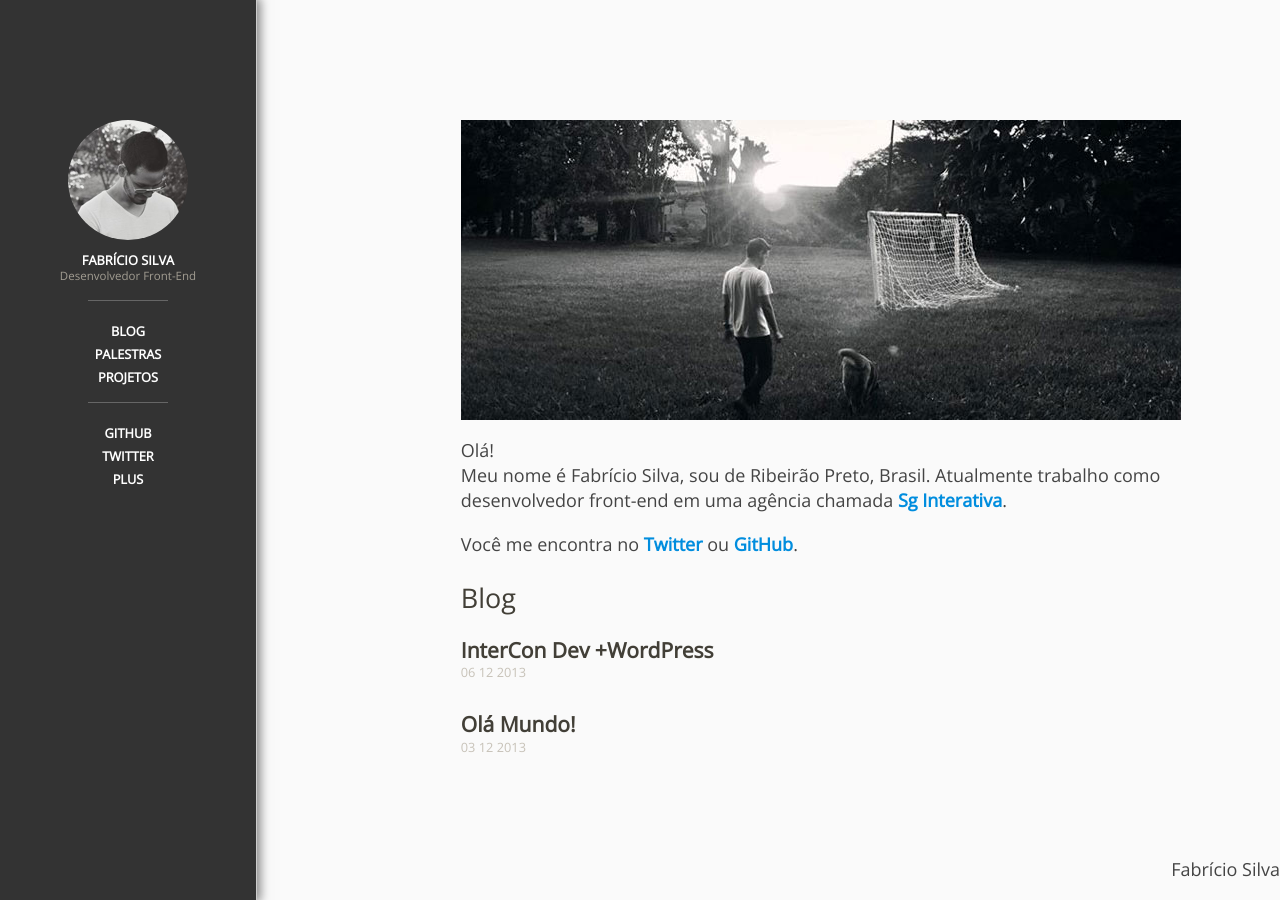
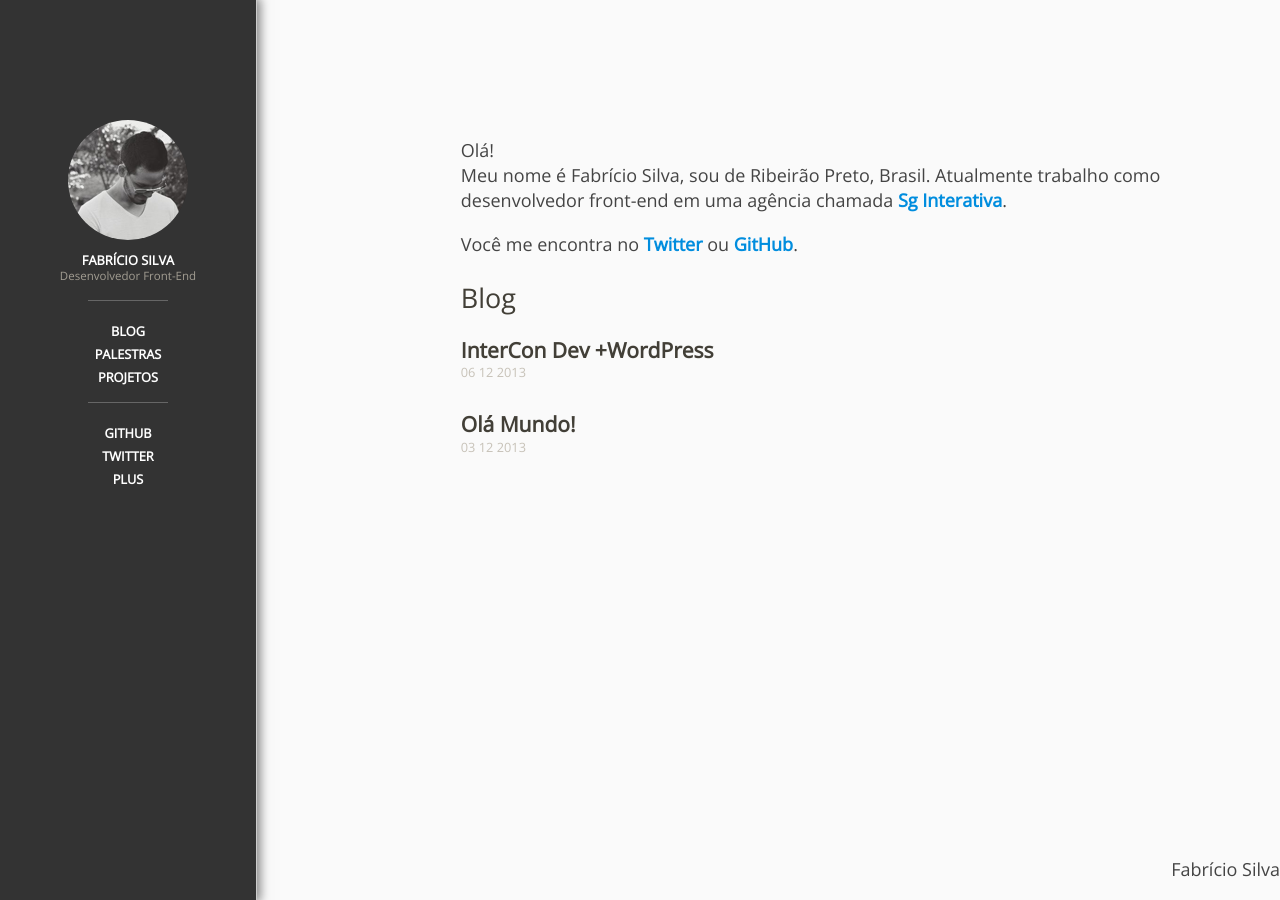
Before and after one commit to fabriciofmsilva/fabriciofmsilva.github.io, a Jekyll site: the page built from index.html, in a window 1280 px wide. Built offline with Jekyll 4.4.1, drawn with Linux system fonts in a browser that asks for light colours; nearby versions of some CDN libraries.

Commit message:
Edit Archives

```diff
--- a/blog/index.html
+++ b/blog/index.html
@@ -7,11 +7,6 @@ canonical: http://www.fabriciofmsilva.com.br/blog/
 
 <section class="main">
 <div class="content">
-{% if page.image %}
-<img src="{{ page.image }}" alt="{{ page.image-alt }}" class="box-img">
-{% else %}
-<img src="{{ site.url }}/img/fabricio-silva.jpg" alt="Fabrício Silva - Desenvolvedor Front-End, HTML, CSS e JavaScript" class="box-img">
-{% endif %}
 	<h1>Blog</h1>
 	<ul class="article-list">
 		{% for post in site.posts %}
--- a/index.html
+++ b/index.html
@@ -8,15 +8,9 @@ metatitle: Fabrício Silva - Desenvolvedor Front-End, HTML, CSS e JavaScript
 
 <section class="main">
 <div class="content clearfix">
-{% if page.image %}
-<img src="{{ page.image }}" alt="{{ page.image-alt }}" class="box-img">
-{% else %}
-<img src="{{ site.url }}/img/fabricio-silva.jpg" alt="Fabrício Silva - Desenvolvedor Front-End, HTML, CSS e JavaScript" class="box-img">
-{% endif %}
 	<p itemscope itemtype="http://schema.org/Person">Olá!<br>
 	Meu nome é <span itemprop="name">Fabrício Silva</span>, sou de <span itemprop="address" itemscope itemtype="http://schema.org/PostalAddress"><span itemprop="addressLocality">Ribeirão Preto</span>, <span itemprop="addressCountry">Brasil</span></span>. Atualmente trabalho como <span itemprop="jobTitle">desenvolvedor front-end</span> em uma agência chamada <a href="http://www.sgec.com.br/" itemprop="worksFor">Sg Interativa</a>.</p>
 	<p>Você me encontra no <a href="http://twitter.com/fabriciofmsilva">Twitter</a> ou <a href="http://github.com/fabriciofmsilva">GitHub</a>.</p>
-
 	<h2>Blog</h2>
 	<ul class="article-list">
 		{% for post in site.posts %}
--- a/palestras/index.html
+++ b/palestras/index.html
@@ -7,11 +7,6 @@ canonical: http://www.fabriciofmsilva.com.br/palestras/
 
 <section class="main">
 <article class="content">
-{% if page.image %}
-<img src="{{ page.image }}" alt="{{ page.image-alt }}" class="box-img">
-{% else %}
-<img src="{{ site.url }}/img/fabricio-silva.jpg" alt="Fabrício Silva - Desenvolvedor Front-End, HTML, CSS e JavaScript" class="box-img">
-{% endif %}
 	<h1>Palestras</h1>
 	<p>Minhas palestras</p>
 </article>
--- a/projetos/index.html
+++ b/projetos/index.html
@@ -7,11 +7,6 @@ canonical: http://www.fabriciofmsilva.com.br/projetos/
 
 <section class="main">
 <article class="content">
-{% if page.image %}
-<img src="{{ page.image }}" alt="{{ page.image-alt }}" class="box-img">
-{% else %}
-<img src="{{ site.url }}/img/fabricio-silva.jpg" alt="Fabrício Silva - Desenvolvedor Front-End, HTML, CSS e JavaScript" class="box-img">
-{% endif %}
 	<h1>Projetos</h1>
 	<p>Meus últimos projetos</p>
 </article>
```
